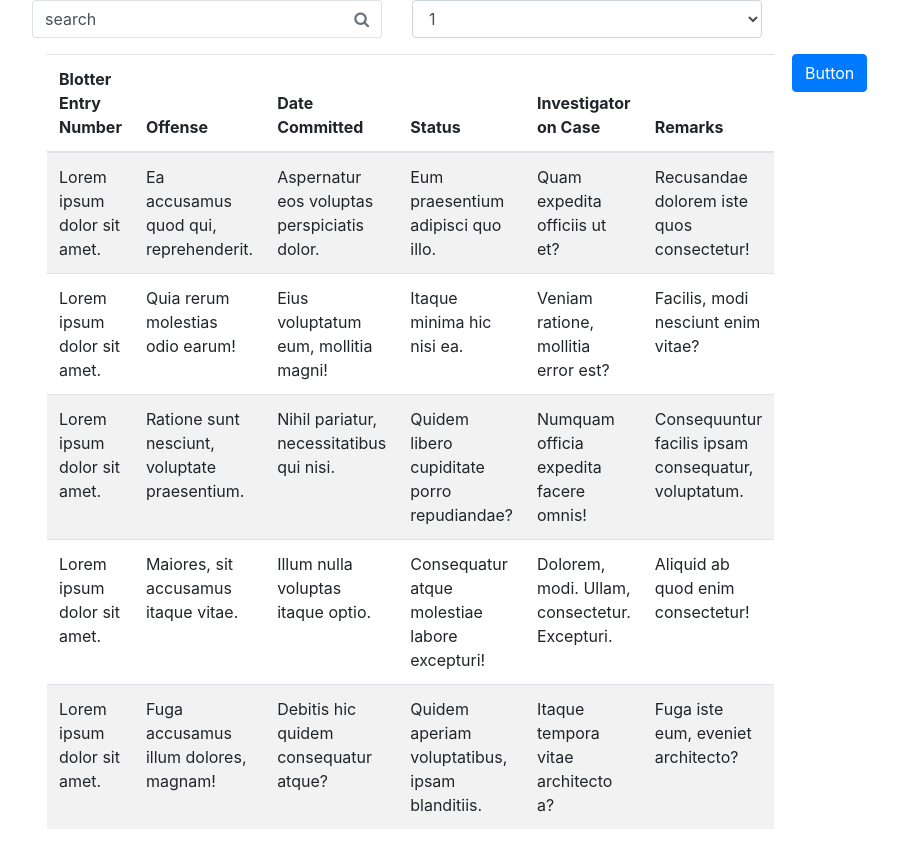
After one commit to deftrish/itrack, a PHP site: page /button_right.php in a window 1280 px wide. The commit adds this page. Shown: the whole page, without its empty margins (53-951 px from the left). Run offline with PHP 8.4, Linux system fonts and the light colour scheme; some libraries are stand-ins or nearby versions.

Commit message:
Add files via upload

```diff
--- a/itrackfinal/acctMgmt.php
+++ b/itrackfinal/acctMgmt.php
@@ -64,7 +64,7 @@
                 <tbody>
                     <?php
                         while($row = mysqli_fetch_assoc($result)){
-                            $name = $row['fnameUser'] . $row['lnameUser'];
+                            $name = $row['fnameUser'] . ' '  . $row['lnameUser'];
                             switch($row['admin_type']){
                                 case 'didm':
                                     $userType = 'DIDM Admin';
--- a/itrackfinal/addIncident.php
+++ b/itrackfinal/addIncident.php
@@ -84,7 +84,6 @@ if(!isset($_SESSION['userId'])){
 					<textarea class="scrollabletextbox" name="report"  rows="4.5" cols="130">
 					</textarea>
 					</div>
-
                     <br>
  					<div class="col-lg-9">
  					<input class="btn btn-primary" type="submit" name="incident-submit" value="Submit">
--- /dev/null
+++ b/itrackfinal/button_right.php
@@ -0,0 +1,112 @@
+<!DOCTYPE html>
+<html lang="en">
+
+<head>
+    <meta charset="UTF-8">
+    <title>Document</title>
+    <link rel="stylesheet" href="css/bootstrap.css">
+    <link href="//maxcdn.bootstrapcdn.com/font-awesome/4.7.0/css/font-awesome.min.css" rel="stylesheet">
+</head>
+
+<body>
+
+    <div class="container">
+
+        <div class="row">
+            <div class="col-md-4">
+                <div class="input-group">
+                    <input class="form-control py-2 border-right-0 border" type="search" value="search" id="example-search-input">
+                    <span class="input-group-append">
+                        <button class="btn btn-outline-secondary border-left-0 border" type="button">
+                            <i class="fa fa-search"></i>
+                        </button>
+                    </span>
+                </div>
+            </div>
+
+            <div class="col-md-4">
+                <div class="form-group">
+                    <select class="form-control" id="exampleFormControlSelect1">
+                        <option>1</option>
+                        <option>2</option>
+                        <option>3</option>
+                        <option>4</option>
+                        <option>5</option>
+                    </select>
+                </div>
+            </div>
+
+        </div>
+
+        <div class="row">
+           <div class="col col-md-8">
+               <div class="container">
+                <table class="table table-striped">
+                    <thead>
+                        <th>Blotter Entry Number</th>
+                        <th>Offense</th>
+                        <th>Date Committed</th>
+                        <th>Status</th>
+                        <th>Investigator on Case</th>
+                        <th>Remarks</th>
+                    </thead>
+                    <tbody>
+                        <tr>
+                            <td>Lorem ipsum dolor sit amet.</td>
+                            <td>Ea accusamus quod qui, reprehenderit.</td>
+                            <td>Aspernatur eos voluptas perspiciatis dolor.</td>
+                            <td>Eum praesentium adipisci quo illo.</td>
+                            <td>Quam expedita officiis ut et?</td>
+                            <td>Recusandae dolorem iste quos consectetur!</td>
+                        </tr>
+                        <tr>
+                            <td>Lorem ipsum dolor sit amet.</td>
+                            <td>Quia rerum molestias odio earum!</td>
+                            <td>Eius voluptatum eum, mollitia magni!</td>
+                            <td>Itaque minima hic nisi ea.</td>
+                            <td>Veniam ratione, mollitia error est?</td>
+                            <td>Facilis, modi nesciunt enim vitae?</td>
+                        </tr>
+                        <tr>
+                            <td>Lorem ipsum dolor sit amet.</td>
+                            <td>Ratione sunt nesciunt, voluptate praesentium.</td>
+                            <td>Nihil pariatur, necessitatibus qui nisi.</td>
+                            <td>Quidem libero cupiditate porro repudiandae?</td>
+                            <td>Numquam officia expedita facere omnis!</td>
+                            <td>Consequuntur facilis ipsam consequatur, voluptatum.</td>
+                        </tr>
+                        <tr>
+                            <td>Lorem ipsum dolor sit amet.</td>
+                            <td>Maiores, sit accusamus itaque vitae.</td>
+                            <td>Illum nulla voluptas itaque optio.</td>
+                            <td>Consequatur atque molestiae labore excepturi!</td>
+                            <td>Dolorem, modi. Ullam, consectetur. Excepturi.</td>
+                            <td>Aliquid ab quod enim consectetur!</td>
+                        </tr>
+                        <tr>
+                            <td>Lorem ipsum dolor sit amet.</td>
+                            <td>Fuga accusamus illum dolores, magnam!</td>
+                            <td>Debitis hic quidem consequatur atque?</td>
+                            <td>Quidem aperiam voluptatibus, ipsam blanditiis.</td>
+                            <td>Itaque tempora vitae architecto a?</td>
+                            <td>Fuga iste eum, eveniet architecto?</td>
+                        </tr>
+                    </tbody>
+                </table>
+            </div>
+           </div>
+
+           <div class="col col-md-4">
+               <button class="btn btn-primary">Button</button>
+           </div>
+
+        </div>
+
+    </div>
+
+    <script src="js/jquery-3.3.1.slim.min.js"></script>
+    <script src="js/bootstrap.bundle.min.js"></script>
+
+</body>
+
+</html>
```
Also changed, not shown: itrackfinal/adminsignup.php (+18 -6 lines), itrackfinal/assets/css/local.css (added, +183 -0 lines).
